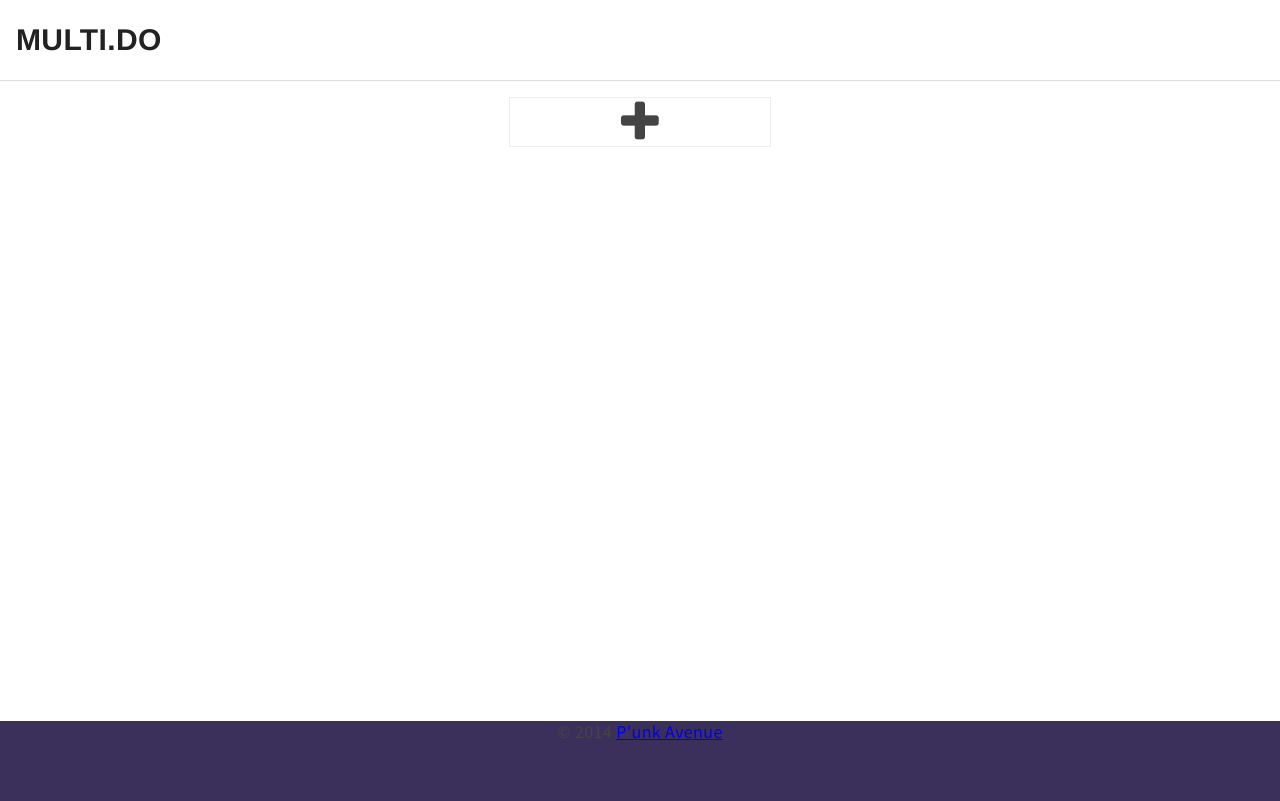
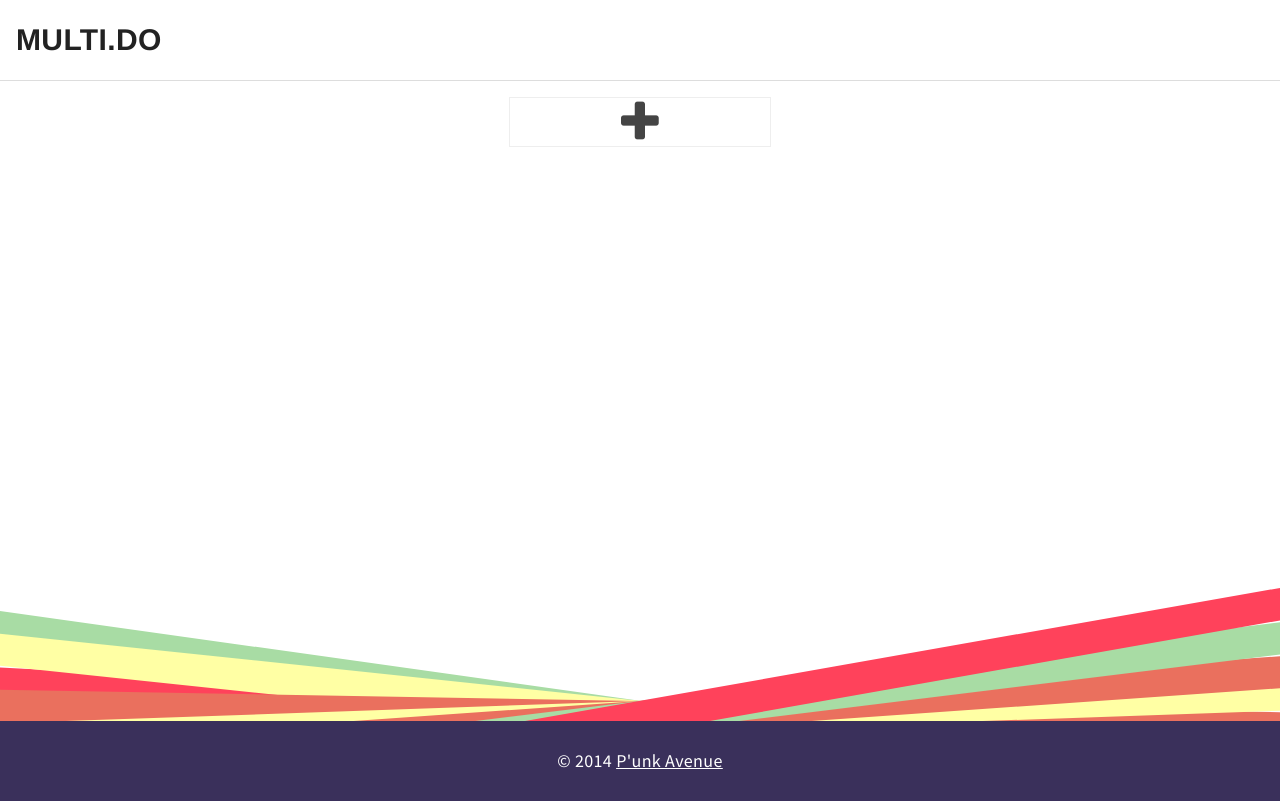
Before and after one commit to kylestetz/multido, a website: page views/index.html in a window 1280 px wide. Drawn offline with nearby package versions, Linux system fonts and the light colour scheme; files that its build step writes are made by us from their sources; no server answers; a web font is replaced by a local one.

Commit message:
Fun in the footer

```diff
--- a/public/css/_footer.less
+++ b/public/css/_footer.less
@@ -3,12 +3,94 @@
 // ---------------------------------------------------------------
 footer
 {
+  position: relative;
   text-align: center;
-  background: @blue;
-  min-height: 10vh;
+  min-height: 30vh;
+  overflow: hidden;
+
 }
+
+.inner-footer
+{
+  position: absolute;
+  width: 100%;
+  bottom: 0;
+  z-index: 10;
+  background:  @blue;
+  height: 10vh;
+  color: white;
+  line-height: 10vh;
+  a {color: white}
+}
+
 
 .pre-footer
 {
-  min-height: 1rem;
+  position:absolute;
+  z-index: ;
+  bottom: 8.5vh;
+  width: 100%;
+  min-height: 2rem;
+  min-width:110%;
+  margin-left: -5%;
+
 }
+
+//Because of this, we need to set body-overflow to hidden;
+body
+{
+  max-width: 100%;
+  overflow-x: hidden;
+}
+
+.pre-footer--red
+{
+  background: @red;
+
+}
+.pre-footer--green
+{
+  background: @green;
+}
+.pre-footer--yellow
+{
+  background: @yellow;
+}
+.pre-footer--orange
+{
+  background: @orange;
+}
+
+
+.pre-footer--turn-1
+{
+  .transform(rotate(1deg));
+}
+.pre-footer--turn-2
+{
+  .transform(rotate(3deg));
+}
+.pre-footer--turn-3
+{
+  .transform(rotate(6deg));
+}
+.pre-footer--turn-4
+{
+  .transform(rotate(8deg));
+}
+.pre-footer--turn-5
+{
+  .transform(rotate(-2deg));
+}
+.pre-footer--turn-6
+{
+  .transform(rotate(-4deg));
+}
+.pre-footer--turn-7
+{
+  .transform(rotate(-7deg));
+}
+.pre-footer--turn-8
+{
+  .transform(rotate(-10deg));
+}
--- a/public/css/_grid.less
+++ b/public/css/_grid.less
@@ -46,7 +46,7 @@ body {
   margin-right: auto;
   padding-top: 1rem;
   padding-bottom: 1rem;
-  min-height: 80vh;
+  min-height: 60vh;
 }
 
 // Let's set our inner width
--- a/public/css/_helpers.less
+++ b/public/css/_helpers.less
@@ -7,6 +7,14 @@
   -ms-transition: @arguments;
   -o-transition: @arguments;
   transition: @arguments;
+}
+
+.transform(...) {
+  -webkit-transform: @arguments;
+  -moz-transform: @arguments;
+  -ms-transform: @arguments;
+  -o-transform: @arguments;
+  transform: @arguments;
 }
 
 .cf(){
--- a/views/base.html
+++ b/views/base.html
@@ -27,17 +27,23 @@
       {% endblock %}
     </div>
 
+    <footer>
+    {% block footer %}
+      <div class="pre-footer pre-footer--red pre-footer--turn-2"></div>
+      <div class="pre-footer pre-footer--green pre-footer--turn-4"></div>
+      <div class="pre-footer pre-footer--yellow pre-footer--turn-3"></div>
+      <div class="pre-footer pre-footer--orange pre-footer--turn-1"></div>
+      <div class="pre-footer pre-footer--yellow pre-footer--turn-5"></div>
+      <div class="pre-footer pre-footer--orange pre-footer--turn-6 "></div>
+      <div class="pre-footer pre-footer--green pre-footer--turn-7"></div>
+      <div class="pre-footer pre-footer--red pre-footer--turn-8"></div>
 
-    {% block footer %}
-      <div class="pre-footer pre-footer--red"></div>
-      <div class="pre-footer pre-footer--green"></div>
-      <div class="pre-footer pre-footer--yellow"></div>
-      <div class="pre-footer pre-footer--orange"></div>
-      <footer>
+      <div class="inner-footer">
         &copy; 2014 <a href="http://punkave.com" target="blank">P'unk Avenue</a>
-      </footer>
+      </div>
+    {% endblock %}
+    </footer>
 
-    {% endblock %}
 
   {% endblock %}
 
```
Also changed, not shown: public/css/site.css.
